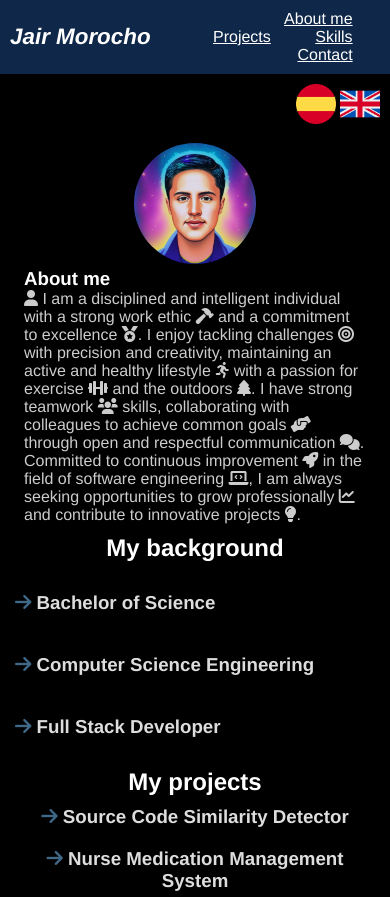
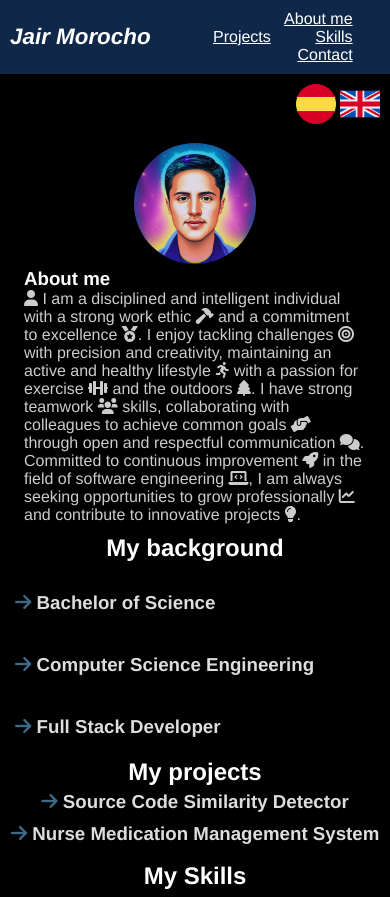
Before and after one commit to moroeljair/moroeljair.github.io, a plain HTML site: page index.html in a window 390 px wide. Shown: the top 897 px of the page. Drawn offline with Linux system fonts and the light colour scheme.

Commit message:
update total

```diff
--- a/resources/css/index.css
+++ b/resources/css/index.css
@@ -224,4 +224,14 @@ p{
     h1{
         font-size: 1.4rem;
     }
+
+    .proyectos{
+        width: 100%;
+        padding: 0px 0px;
+    }
+
+    .contenedor-proyecto{
+        width: 100%;
+        margin: 5px 5px;
+    }
 }
```
